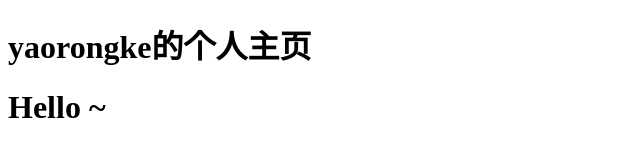
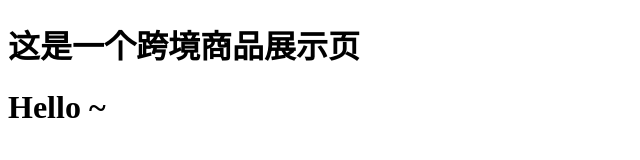
Before and after one commit to BirdLearn/github.io, a plain HTML site: page index.html in a window 1280 px wide. Shown: the whole page, without its empty margins (0-640 px from the left). Drawn offline with Linux system fonts and the light colour scheme.

Commit message:
Update index.html

```diff
--- a/index.html
+++ b/index.html
@@ -5,7 +5,7 @@
     <title>yaorongke</title>
 </head>
 <body>
-    <h1>yaorongke的个人主页</h1>
+    <h1>这是一个跨境商品展示页</h1>
     <h1>Hello ~</h1>
 </body>
 </html>
```
